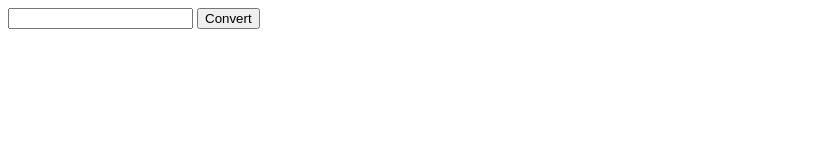
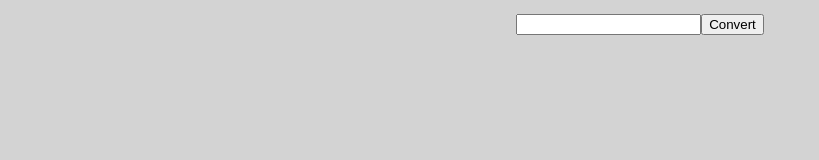
Before and after one commit to dkato8181/number-to-words-app, a website: page index.html in a window 1280 px wide. Shown: the whole page, without its empty margins (0-819 px from the left). Drawn offline with Linux system fonts and the light colour scheme.

Commit message:
center content horizontally

```diff
--- a/index.html
+++ b/index.html
@@ -4,9 +4,19 @@
     <meta charset="UTF-8">
     <meta name="viewport" content="width=device-width, initial-scale=1.0">
     <title>Number Converter</title>
+	<style>
+		body {
+			background-color: lightgray;
+		}
+		.container{
+			display: flex;
+			justify-content: center;
+			align-items: center;
+		}
+	</style>
 </head>
 <body>
-	<div>
+	<div class="container">
 		<input type="number" id="number">
 		<button type="button" id="convert">Convert</button>
 		<p id="words"></p>
```
